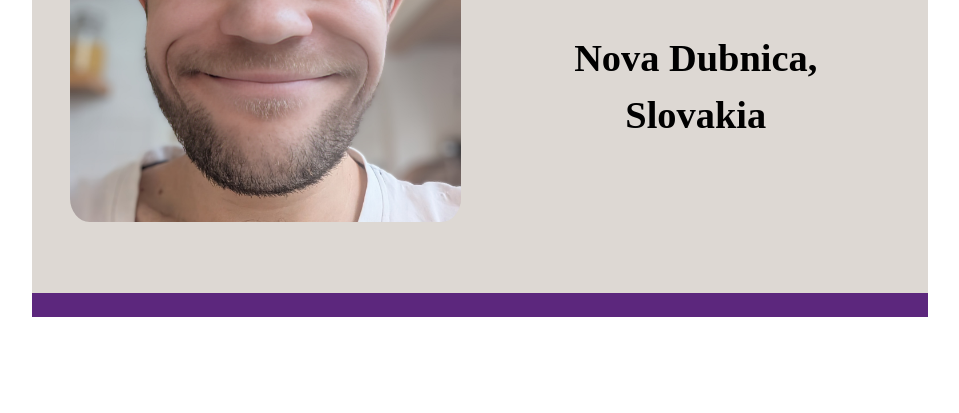
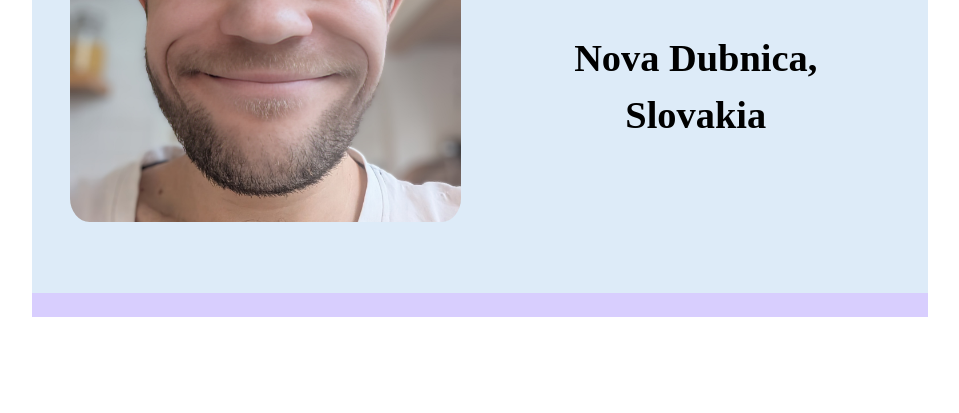
Before and after one commit to Lukas-Michalek/Fullstack-Developer-Training-Course, a website: page 01. HTML and CSS Fundamentals/01. Business Card/index.html in a window 1280 px wide. Shown: the part 387-800 px from the top of the page, without its empty margins (160-1119 px from the left). Drawn offline with Linux system fonts and the light colour scheme.

Commit message:
style(theme): update color palette
Update colors for main body and bottom border

```diff
--- a/01. HTML and CSS Fundamentals/01. Business Card/styles.css
+++ b/01. HTML and CSS Fundamentals/01. Business Card/styles.css
@@ -87,10 +87,9 @@ h6 {
   display: flex;
   flex-direction: row;
   justify-content: space-around;
-  /* flex-grow: 1; */
   gap: 5%;
-  background-color: rgb(221, 216, 211);
-  border-bottom: solid rgb(92, 39, 125) 3vh;
+  background-color: #ddebf8;
+  border-bottom: solid #d8cefe 3vh;
 }
 
 #main-card-box > * {
```
